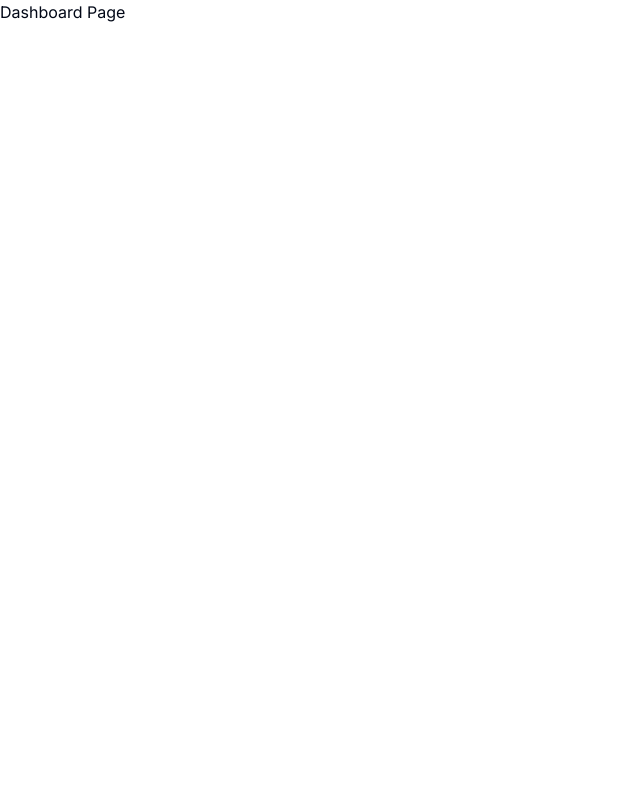
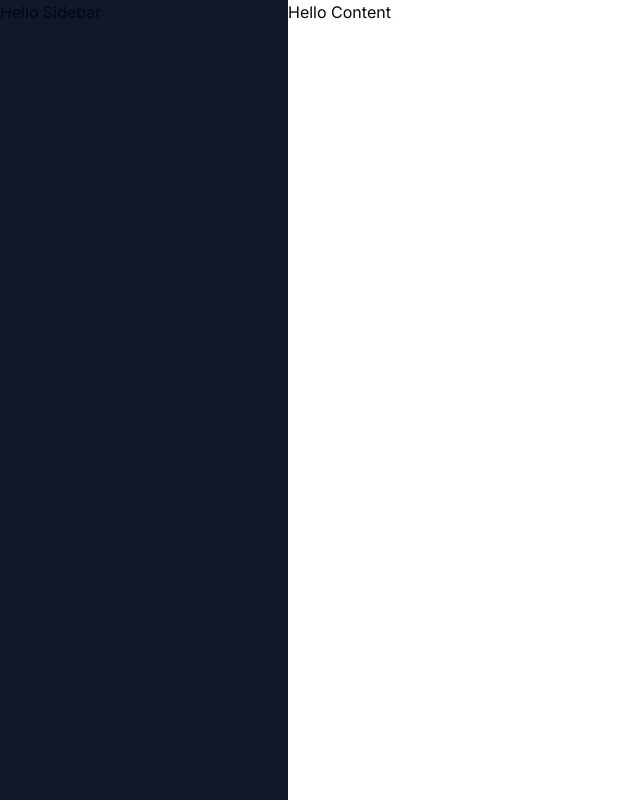
Before and after one commit to trasgoverde/dipassio-web, a Next.js app: page /dashboard in a window 1280 px wide. Shown: the whole page, without its empty margins (0-640 px from the left). Built offline with nearby package versions, Linux system fonts and the light colour scheme.

Commit message:
Sidebar in Dashboard :rocket: :rocket:

```diff
--- a/app/(dashboard)/(routes)/dashboard/page.tsx
+++ b/app/(dashboard)/(routes)/dashboard/page.tsx
@@ -1,11 +1,10 @@
 import { UserButton } from "@clerk/nextjs";
-import Link from "next/link";
 
 const DashboardPage = () => {
   return (
     <div>
       <p>Dashboard Page</p>
-      <UserButton />
+      <UserButton afterSignOutUrl="/" />
     </div>
   );
 };
--- /dev/null
+++ b/app/(dashboard)/layout.tsx
@@ -0,0 +1,21 @@
+const DashboardLayout = ({
+    children,
+  }: {
+    children: React.ReactNode
+  }) => {
+    return (
+      <div className="h-full relative">
+        <div className="hidden h-full md:flex md:w-72 md:flex-col md:fixed
+        md:inset-y-0 z-80 bg-gray-900">
+          <div>
+            Hello Sidebar
+           </div>
+        </div>
+        <main className="md:pl-72">
+          Hello Content
+          </main>
+      </div>
+     );
+  }
+
+  export default DashboardLayout
```
